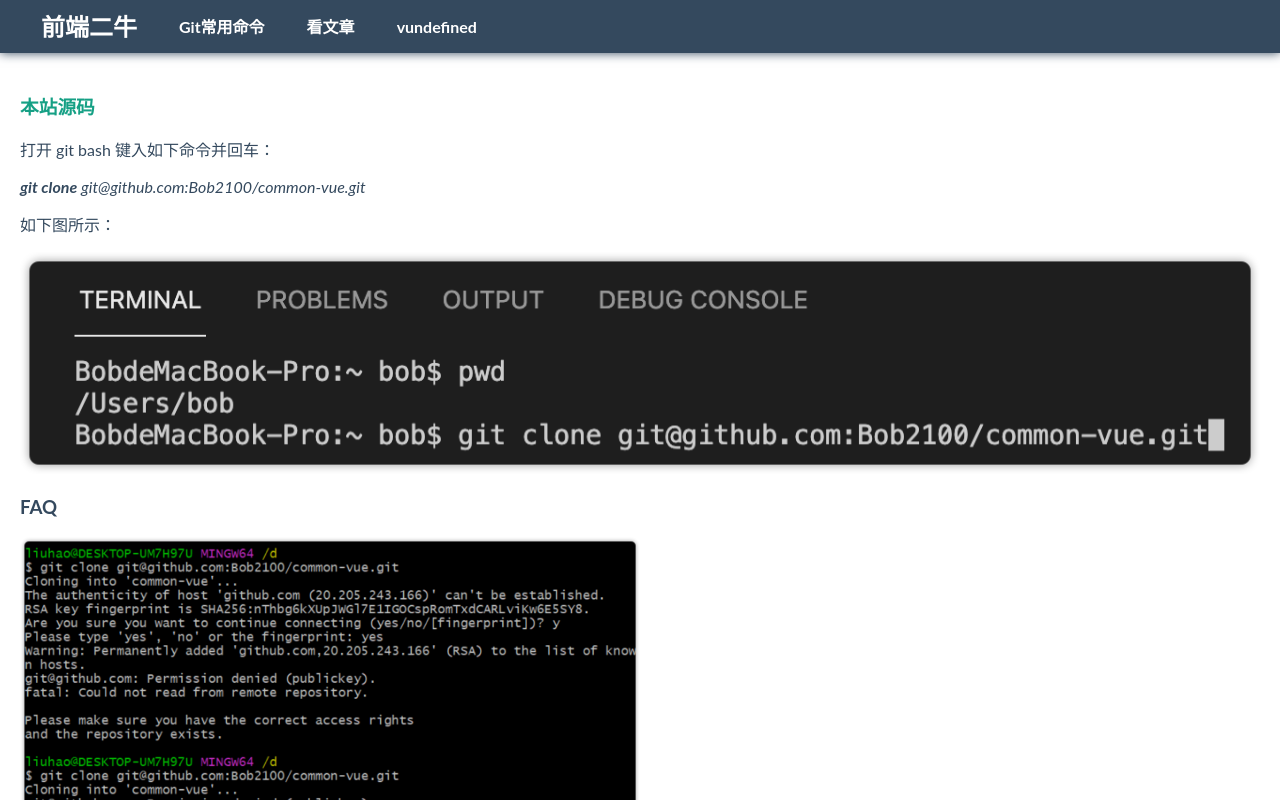
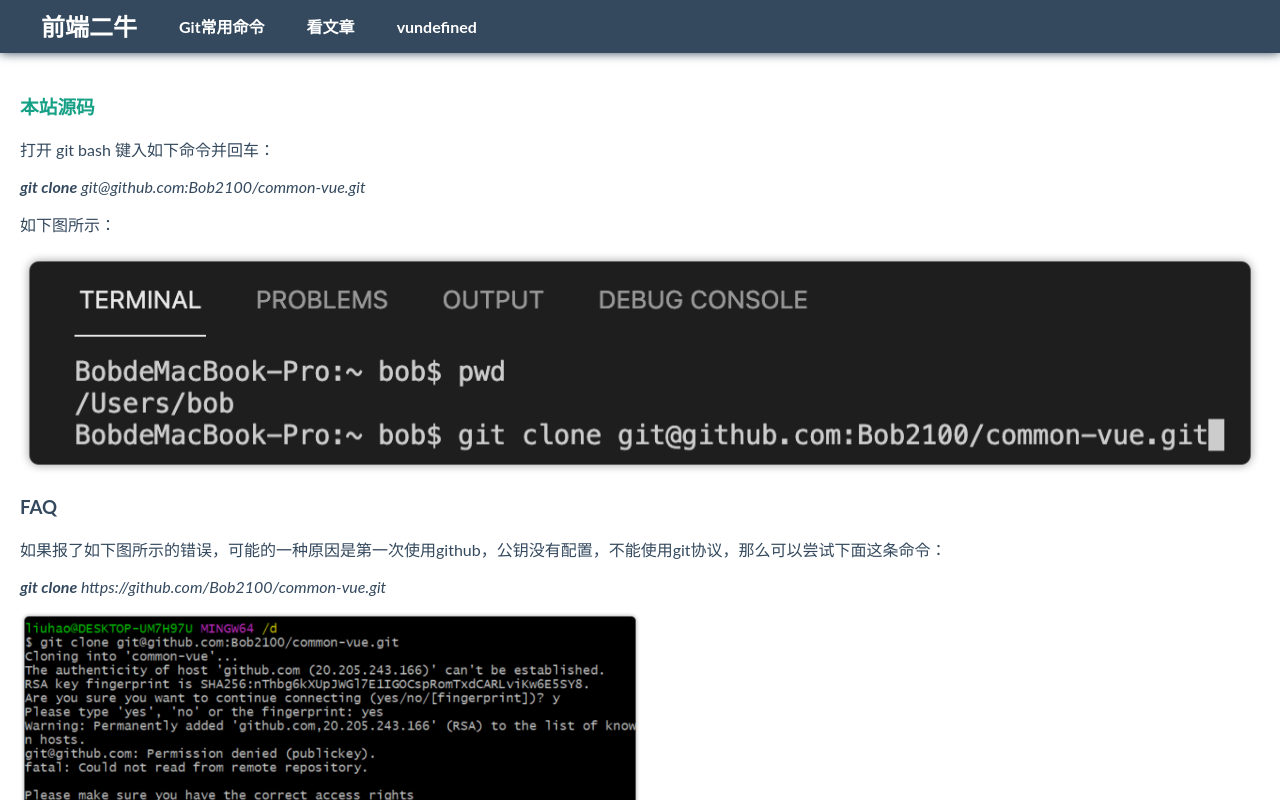
Before and after one commit to Bob2100/common-vue, a Vue app: page /IndexPage in a window 1280 px wide. Built offline with nearby package versions, Linux system fonts and the light colour scheme; no server answers; the HTML template or start-up script is replaced by a standard one.

Commit message:
添加faq

```diff
--- a/src/views/index/Faq.vue
+++ b/src/views/index/Faq.vue
@@ -5,12 +5,16 @@
         <a href="https://github.com/Bob2100/common-vue" target="_blank">本站源码</a>
       </h3>
       <p>打开 git bash 键入如下命令并回车：</p>
-      <p><i><strong>git clone</strong> git@github.com:Bob2100/common-vue.git</i></p>
+      <p><i><strong>git clone</strong> git@github.com:Bob2100/common-vue.git</i>
+      </p>
       <p>如下图所示：</p>
       <p><img class="common-img" src="../../assets/clone.png"></p>
     </article>
     <article>
       <h3>FAQ</h3>
+      <p>如果报了如下图所示的错误，可能的一种原因是第一次使用github，公钥没有配置，不能使用git协议，那么可以尝试下面这条命令：</p>
+      <p><i><strong>git clone</strong>
+          https://github.com/Bob2100/common-vue.git</i>
       <p><img class="common-img width-middle"
           src="../../assets/imgs/clone-https.png"></p>
     </article>
```
